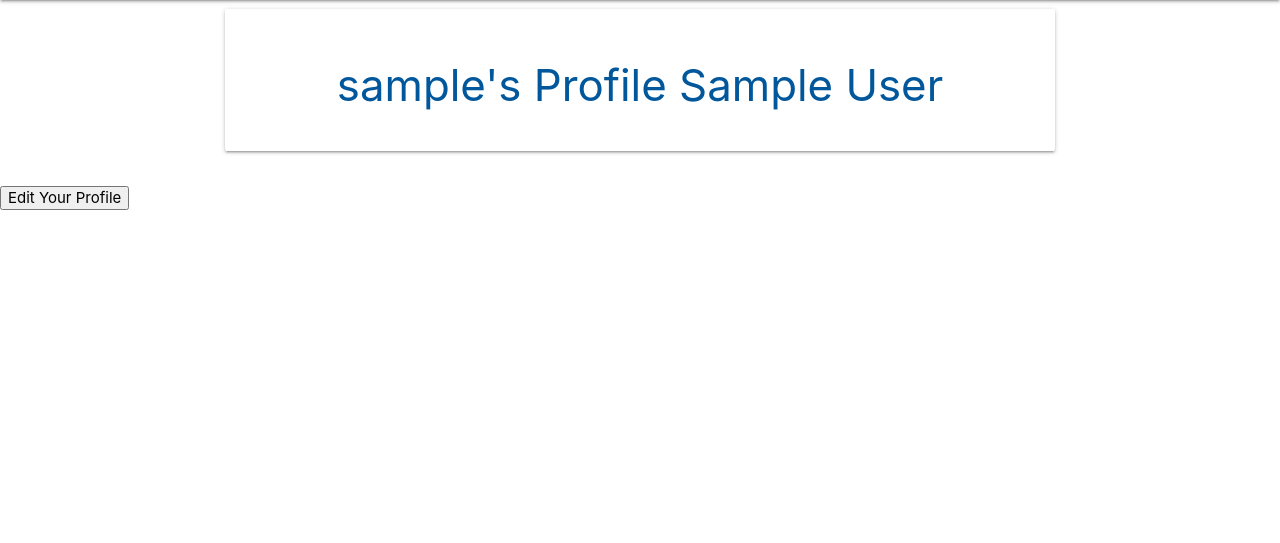
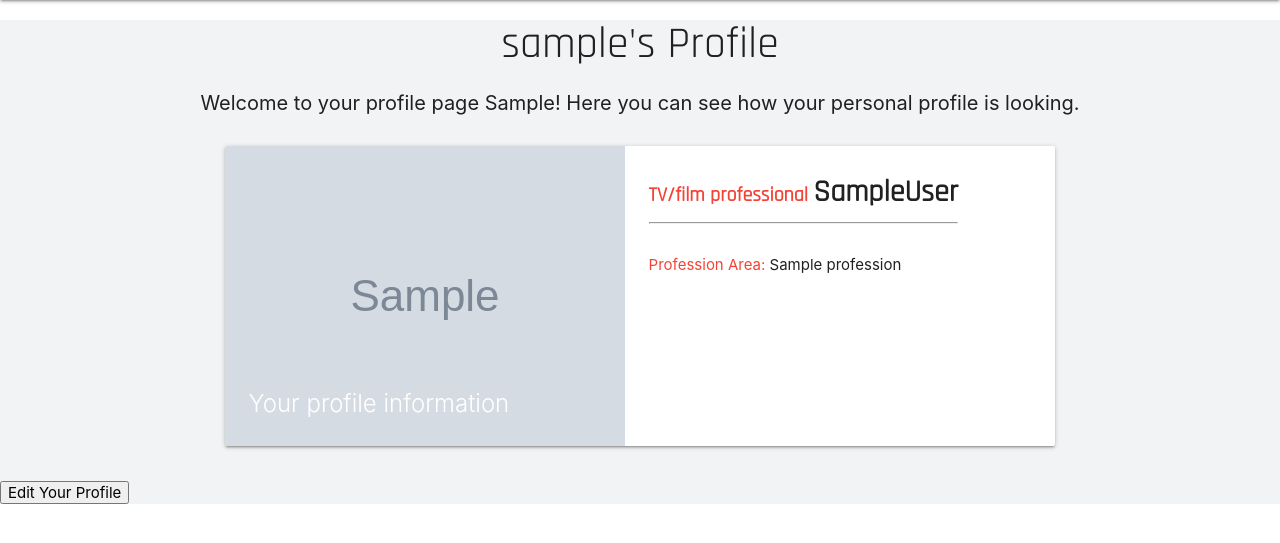
Before and after one commit to Chempearcedev/service_stand, a Flask app: page /userprofile/1 in a window 1280 px wide. Shown: the part 64-607 px from the top of the page. Run offline with Flask 2, Linux system fonts and the light colour scheme; the visitor is signed in with stand-in values (Sample User, id 1); grey boxes marked "Sample" are stand-in pictures; a database or web service that is not in the repository returns one stand-in record (values such as "Sample title"); some libraries are stand-ins or nearby versions; some web fonts are replaced.

Commit message:
added card for profile

```diff
--- a/app.py
+++ b/app.py
@@ -118,7 +118,7 @@ def credentials():
             "available_date": request.form.get("available_date"),
             "telephone": request.form.get("telephone"),
             "skills": request.form.get("skills"),
-            "locations": request.form.get("available_date"),
+            "locations": request.form.get("locations"),
             "created_by": session["user"]
         }
         mongo.db.jobs.insert_one(credentials)
--- a/static/css/style.css
+++ b/static/css/style.css
@@ -33,6 +33,35 @@ font-family: 'Rajdhani', sans-serif;
     margin-right: 30px;
 }
 
+.profile-background {
+    height: 50%;
+    background-color: #f2f3f4;
+}
+
+.profile-header {
+    text-align: center;
+    font-family: 'Rajdhani', sans-serif;
+    margin: 20px;
+}
+
+.profile-page {
+    font-family: 'Rajdhani', sans-serif;
+    font-weight: 600;
+    font-size: large;
+}
+
+.profile-decription {
+    text-align: center;
+    font-size: 20px;
+}
+.profile-name {
+    font-size: 20px;
+}
+
+.name {
+    font-size: 30px;
+}
+
 .info-header {
     text-align: center;
 }
--- a/templates/userprofile.html
+++ b/templates/userprofile.html
@@ -3,22 +3,32 @@
 {% block content %}
 
 {% for job in jobs %}
+<section class="profile-background">
+<h3 class="profile-header">{{ username }}'s Profile </h3>
 
-    <div class="row">
-        <div class="col s12 m8 offset-m2">
-            <div class="card-panel">
-                <h3 class="center-align light-blue-text text-darken-4">
-                    {{ username }}'s Profile
-                    {{ job.first_name }}
-                    {{ job.last_name }}
-                </h3>
-            </div>
+<p class="profile-decription">Welcome to your profile page {{ job.first_name}}! Here you can see how your personal profile is looking. </p>
+
+<div class="row">
+    <div class="col s10 m8 offset-m2">
+      <div class="card horizontal">
+        <div class="card-image profile-card">
+          <img src="{{ job.image_url }}">
+          <span class="card-title">Your profile information</span>
         </div>
+        <div class="card-content">
+
+        <p class="profile-page"><span class="red-text lighten-1 profile-name"> TV/film professional </span><span class="name">{{ job.first_name }}{{ job.last_name }}</span><hr><br>
+            <span class="red-text lighten-1">Profession Area:</span> {{ job.profession }}
+        </p>
+
+        </div>
+      </div>
     </div>
+  </div>
 
       <a href="/edit_jobs.html">
     <button>Edit Your Profile</button>
-
+      </section>
 {% endfor %}
 {% endblock %}
 {% endif %}
```
